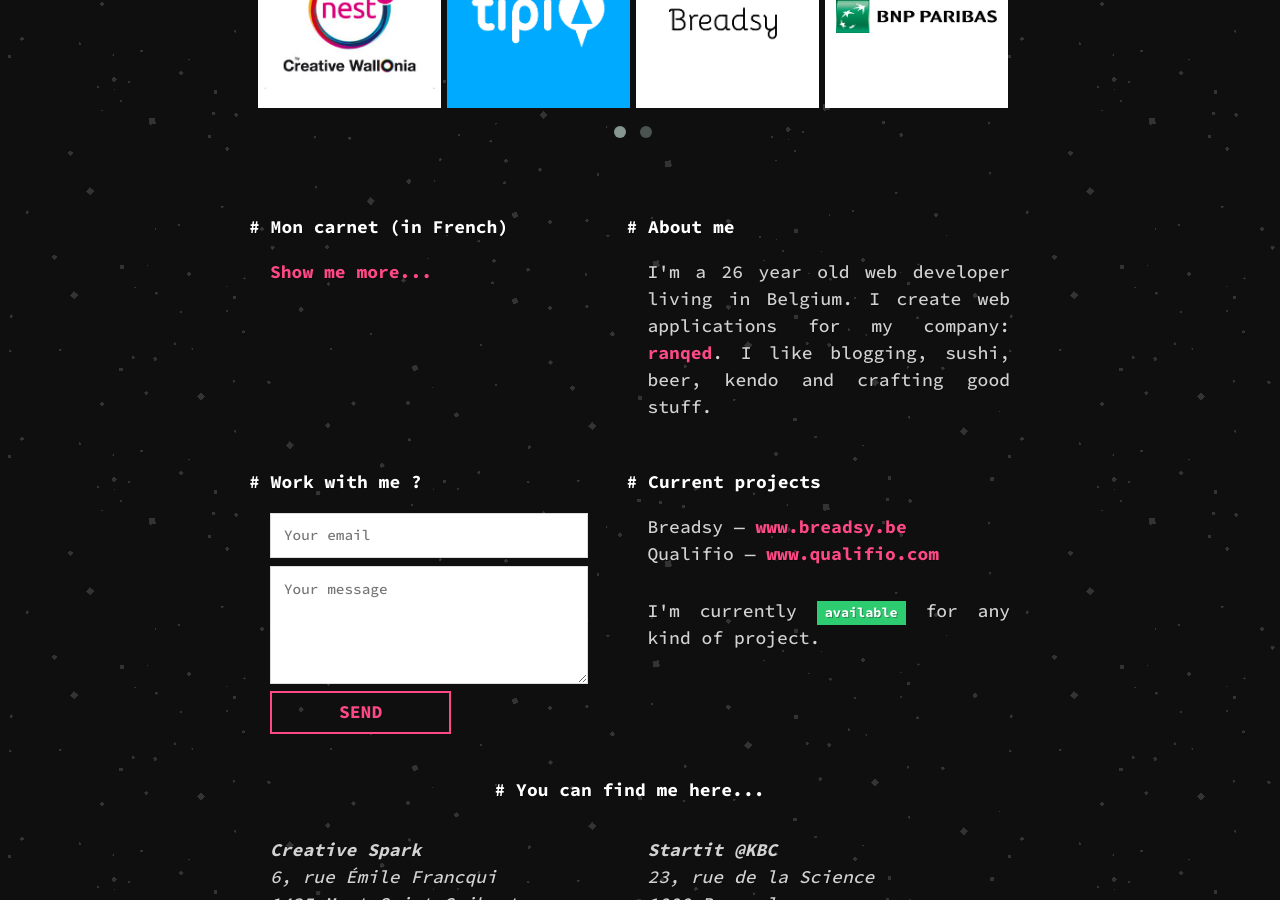
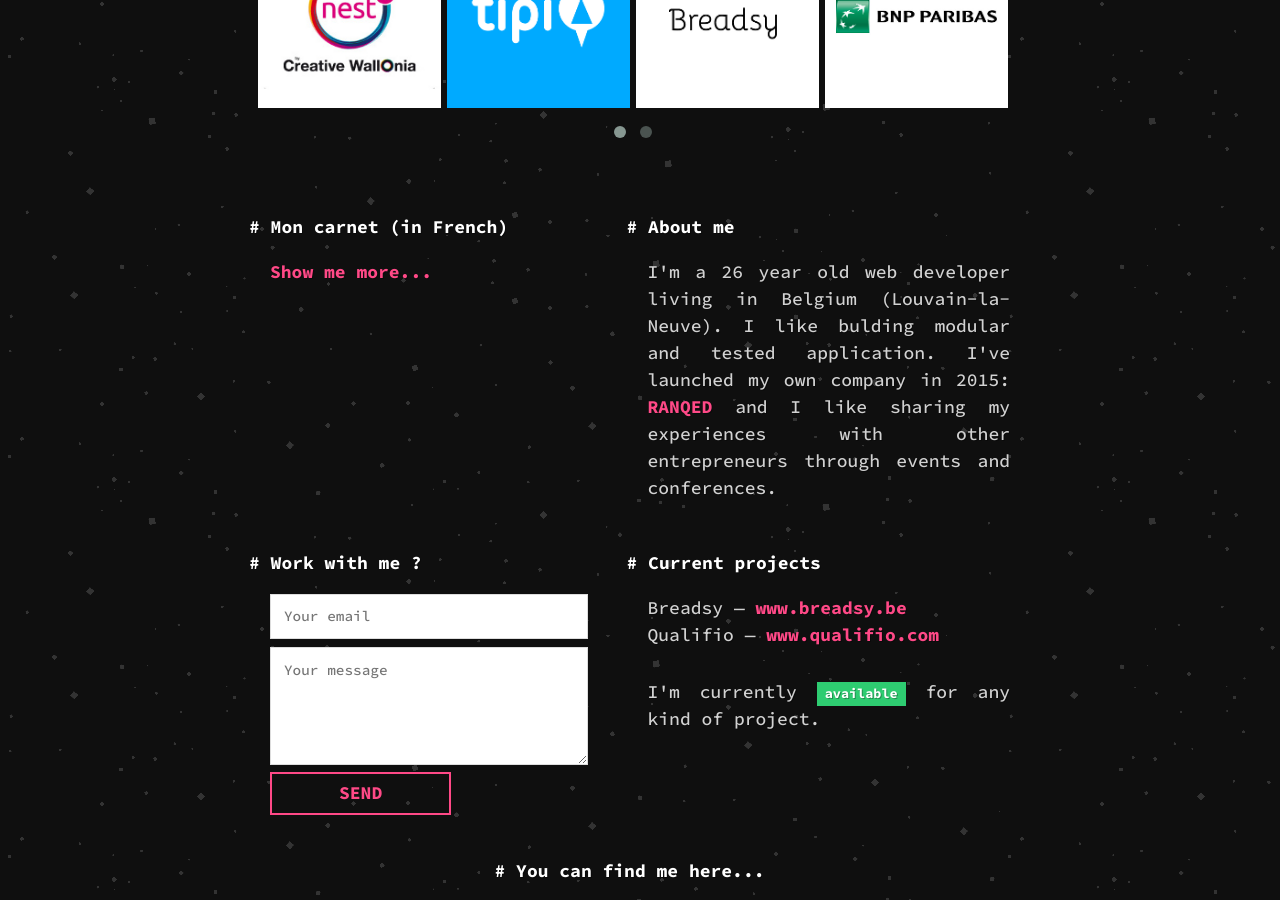
Before and after one commit to maximeshr/maximeshr.github.io, a Jekyll site: the page built from index.html, in a window 1280 px wide and 900 px high, scrolled down 965 px. Built offline with Jekyll 4.4.1, drawn with Linux system fonts in a browser that asks for light colours; nearby versions of some CDN libraries.

Commit message:
update about me section

```diff
--- a/index.html
+++ b/index.html
@@ -62,7 +62,7 @@
     </div>
     <div class="col col-6">
       <h2>About me</h2>
-      <p class="text">I'm a 26 year old web developer living in Belgium. I create web applications for my company: <a href="http://ranqed.io" target="_blank">ranqed</a>. I like blogging, sushi, beer, kendo and crafting good stuff.</p>
+      <p class="text">I'm a 26 year old web developer living in Belgium (Louvain-la-Neuve). I like bulding modular and tested application. I've launched my own company in 2015: <a href="http://ranqed.io" target="_blank">RANQED</a> and I like sharing my experiences with other entrepreneurs through events and conferences.</p>
     </div>
   </div>
 
```
Also changed, not shown: 2 other files.
